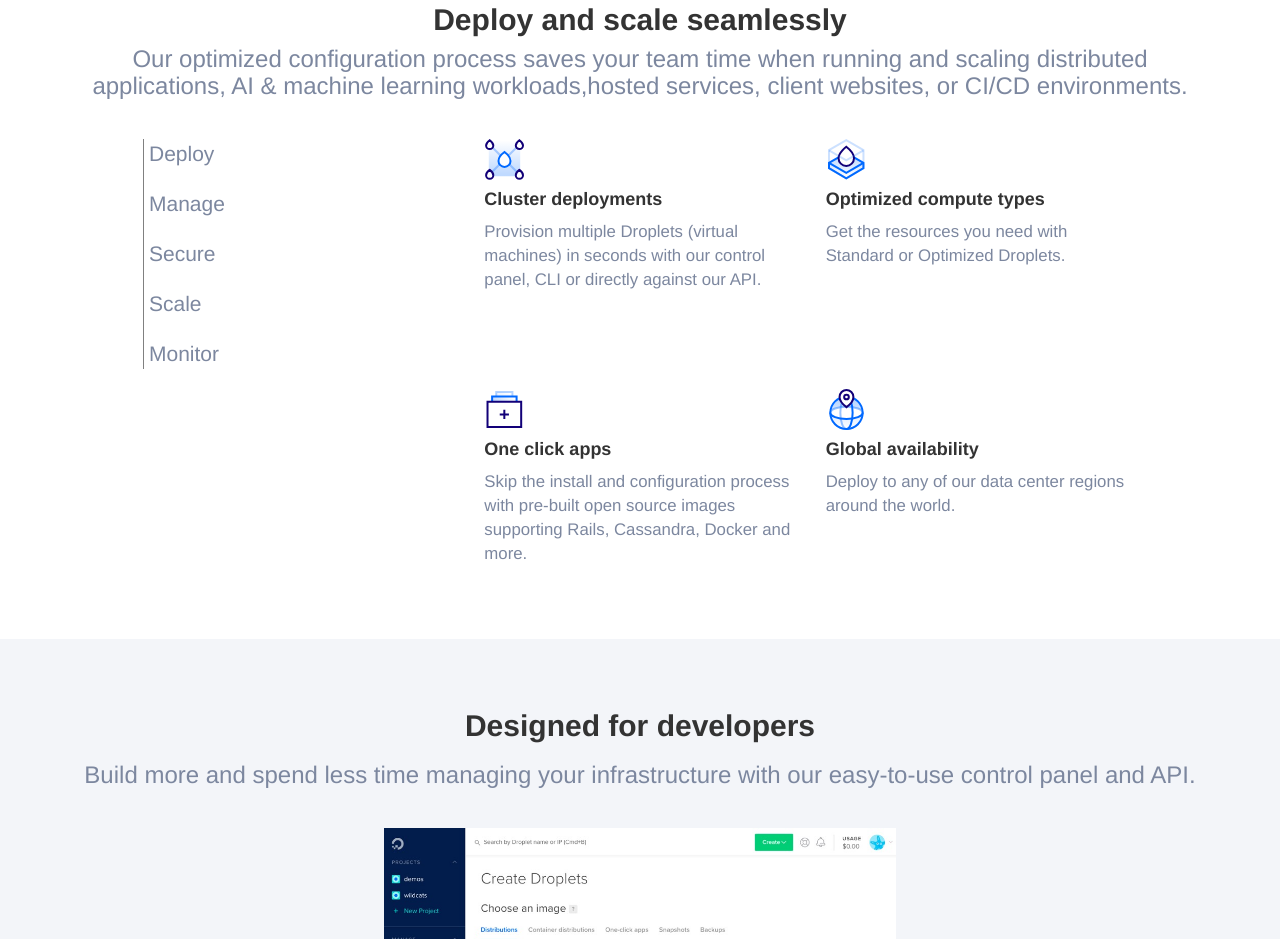
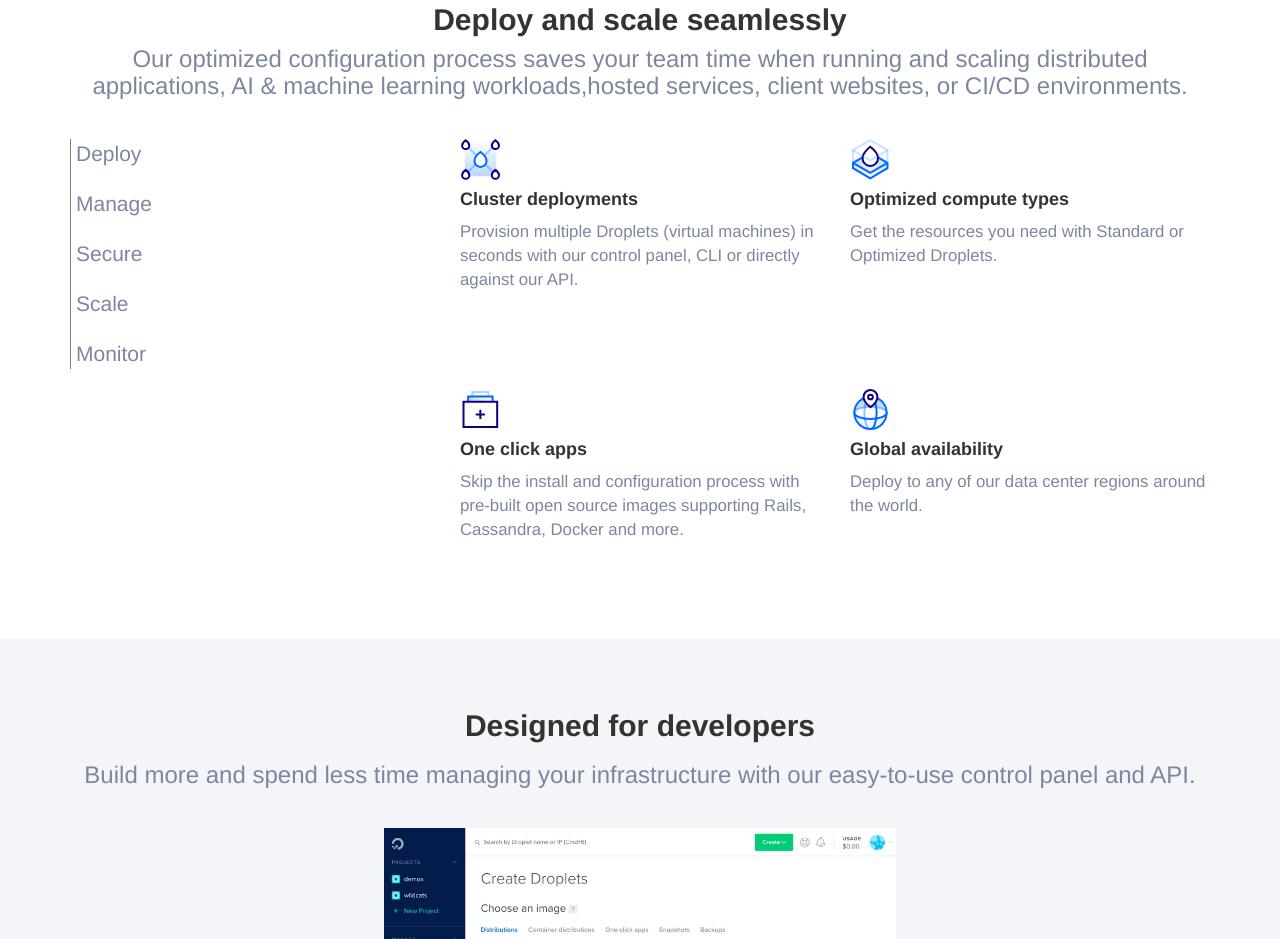
Before and after one commit to RobertoZeppilli/html-css-digitalocean, a plain HTML site: page index.html in a window 1280 px wide. Shown: the part 881-1820 px from the top of the page. Drawn offline with nearby package versions, Linux system fonts and the light colour scheme.

Commit message:
Change on Process Section

```diff
--- a/css/style.css
+++ b/css/style.css
@@ -1,8 +1,4 @@
 /* COMMON */
-.wrapper_80 {
-    width: 80%;
-    margin: 0 auto;
-}
 .wrapper_40 {
     width: 40%;
     margin: 0 auto;
@@ -518,9 +514,6 @@ footer span {
 /* xs */
 @media screen and (max-width: 768px) {
 
-    .wrapper_80 {
-        width: 100%;
-    }
     .wrapper_40 {
         width: 60%;
     }
--- a/index.html
+++ b/index.html
@@ -180,9 +180,6 @@
                         applications, AI & machine learning workloads,hosted services, client websites, or CI/CD
                         environments.
                     </h3>
-                </div>
-                <div class="wrapper_80">
-                    <div class="container-fluid">
                     <div class="row">
                         <div class="col-xs-12 col-sm-3 col-lg-4">
                             <aside>
@@ -234,7 +231,6 @@
                                         <p class="grey_txt">
                                             Deploy to any of our data center regions around the world.
                                         </p>
-                                        </div>
                                     </div>
                                 </div>
                             </div>
```
Lines whose indentation alone changed are shown as unchanged.
